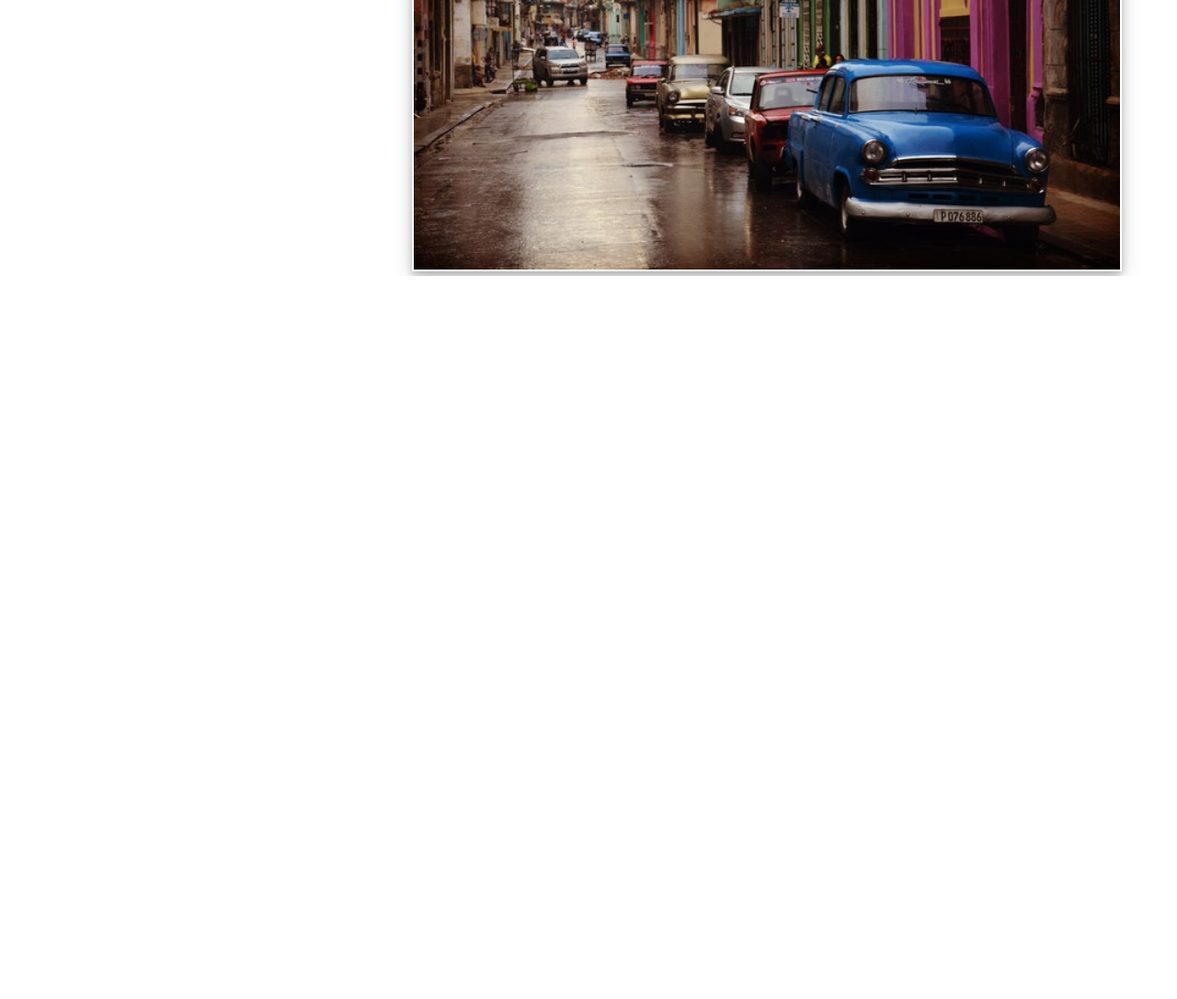
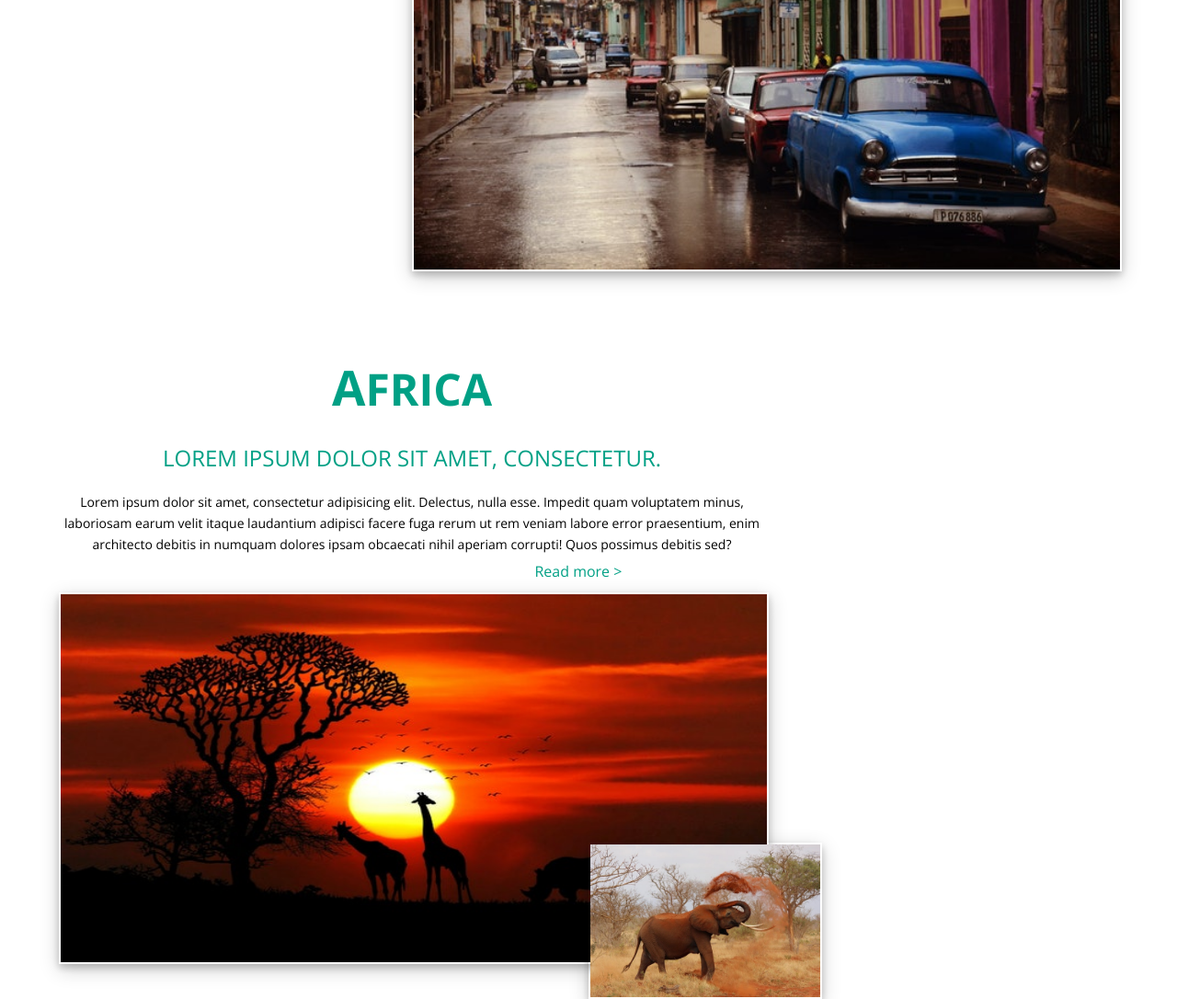
Before and after one commit to akoliag/CSS-projects, a plain HTML site: page LuX/index.html in a window 1280 px wide. Shown: the part 1995-3081 px from the top of the page at 92% size. Before the commit the page ends 2295 px from the top, so only its background shows below. Drawn offline with nearby package versions, Linux system fonts and the light colour scheme.

Commit message:
africa responsive section complete

```diff
--- a/LuX/css/style.css
+++ b/LuX/css/style.css
@@ -459,6 +459,12 @@ header::after {
     padding: 2px;
     box-shadow: 0 4px 8px 0 rgba(0, 0, 0, 0.2), 0 6px 20px 0 rgba(0, 0, 0, 0.19);
   } */
+  .africa {
+      position: relative;
+      left: 5%;
+      width: 60%;
+      margin-top: 70px;
+  }
 }
 
 @media (min-width: 1360px) {
--- a/LuX/index.html
+++ b/LuX/index.html
@@ -78,14 +78,14 @@
       </div>
       <div class="asia-photo2">
         <img src="img/Asia2.jpeg" alt="">
-        <!-- <img src="img/Asia3.jpeg" alt=""> -->
       </div>
     </div>
     <div class="south-america">
       <div class="destination-heading slideInLeft"><span class="biggerLetter">S</span>outh America</div>
       <div class="destination-subheading">Lorem ipsum dolor sit amet, consectetur.</div>
       <div class="destination-text">Lorem ipsum dolor sit amet, consectetur adipisicing elit. Delectus, nulla esse. Impedit quam voluptatem minus, laboriosam earum velit itaque laudantium adipisci facere fuga rerum ut rem veniam labore error praesentium, enim architecto debitis in
-        numquam dolores ipsam obcaecati nihil aperiam corrupti! Quos possimus debitis sed? Lorem ipsum dolor sit amet, consectetur adipisicing elit. Soluta inventore, et ad aspernatur quam, maxime libero architecto deleniti magnam ducimus incidunt velit, cupiditate porro. Velit odio maxime eum eius a.</div>
+        numquam dolores ipsam obcaecati nihil aperiam corrupti! Quos possimus debitis sed? Lorem ipsum dolor sit amet, consectetur adipisicing elit. Soluta inventore, et ad aspernatur quam, maxime libero architecto deleniti magnam ducimus incidunt velit,
+        cupiditate porro. Velit odio maxime eum eius a.</div>
       <div class="destination-subtext">Read more ></div>
       <div class="south-america-photo1">
         <img src="img/cuba.jpeg" alt="">
@@ -95,6 +95,20 @@
         </span> -->
       </div>
     </div>
+    <div class="africa">
+      <div class="destination-heading slideInLeft"><span class="biggerLetter">A</span>frica</div>
+      <div class="destination-subheading">Lorem ipsum dolor sit amet, consectetur.</div>
+      <div class="destination-text">Lorem ipsum dolor sit amet, consectetur adipisicing elit. Delectus, nulla esse. Impedit quam voluptatem minus, laboriosam earum velit itaque laudantium adipisci facere fuga rerum ut rem veniam labore error praesentium, enim architecto debitis in
+        numquam dolores ipsam obcaecati nihil aperiam corrupti! Quos possimus debitis sed?</div>
+      <div class="destination-subtext">Read more ></div>
+      <div class="asia-photo1">
+        <img src="img/africa1.jpeg" alt="">
+      </div>
+      <div class="asia-photo2">
+        <img src="img/africa2.jpeg" alt="">
+      </div>
+    </div>
+
   </section>
   <script src="http://code.jquery.com/jquery-3.3.1.min.js" integrity="sha256-FgpCb/KJQlLNfOu91ta32o/NMZxltwRo8QtmkMRdAu8=" crossorigin="anonymous">
   </script>
```
Also changed, not shown: LuX/img/africa1.jpeg (added), LuX/img/africa2.jpeg (added).
